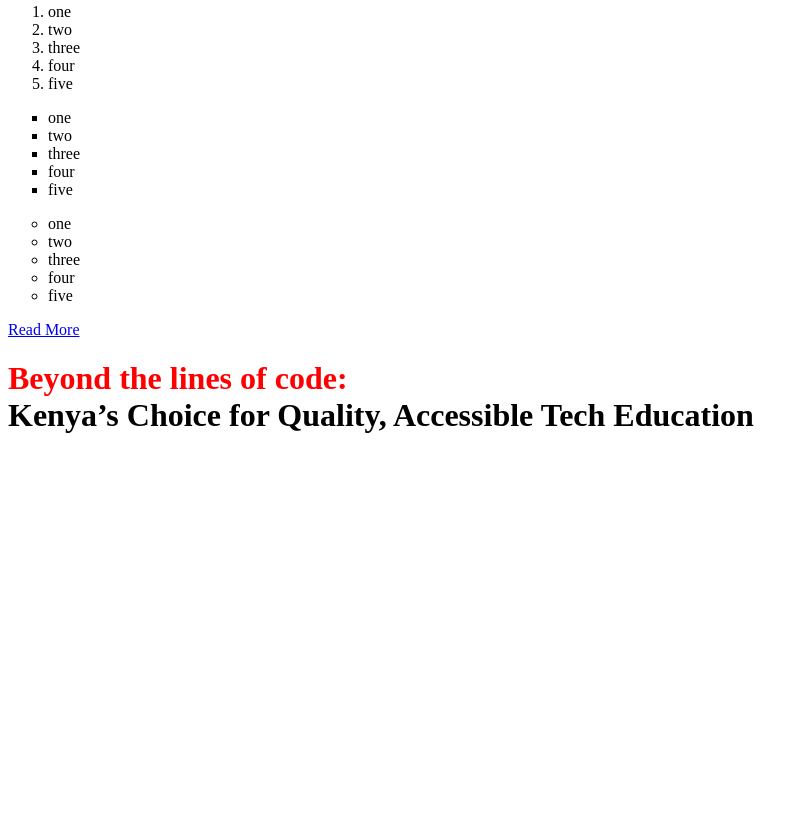
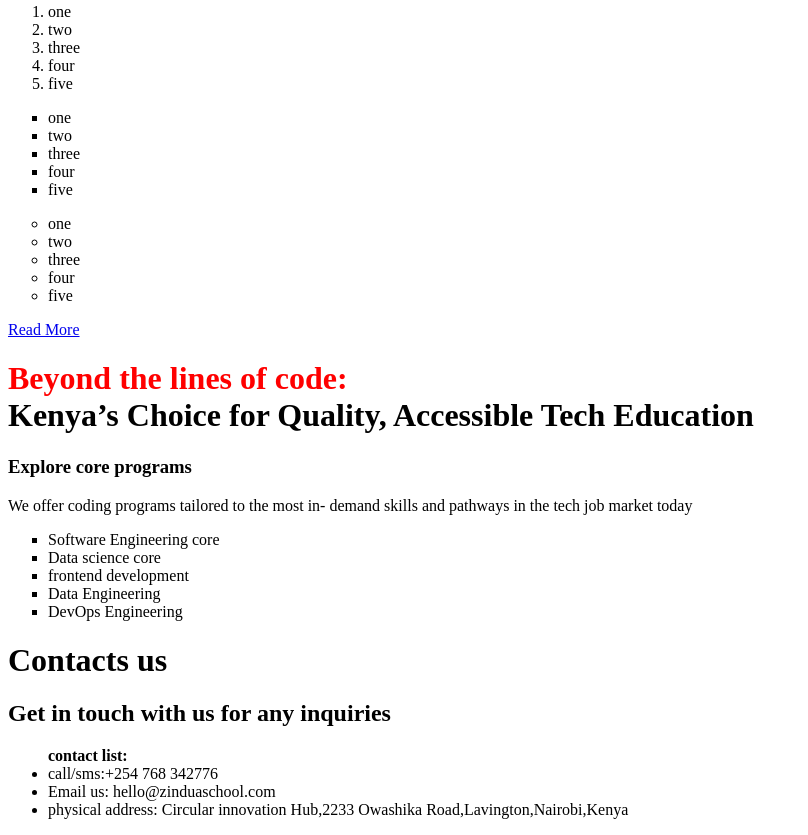
Before and after one commit to WahomeJeremy/software-dev-entry, a plain HTML site: page html0002/index.html in a window 1280 px wide. Shown: the part 1018-1853 px from the top of the page, without its empty margins (0-808 px from the left). Before the commit the page ends 1474 px from the top, so only its background shows below. Drawn offline with Linux system fonts and the light colour scheme.

Commit message:
HTML-0002

```diff
--- a/html0002/index.html
+++ b/html0002/index.html
@@ -87,7 +87,37 @@
    <div>
     <h1><span style="color: red;" >Beyond the lines of code: </span> <br>Kenya’s Choice for Quality, Accessible Tech Education</br></h1>
    </div>
-
+   <div>
+    <h3>
+        Explore core programs
+    </h3>
+    <p>We offer coding programs tailored to the most in- demand skills and pathways in the tech job market today</p>
+</div>
+<div>
+    <ul type="square">
+        <li> Software Engineering core</li>
+        <li>Data science core</li>
+        <li>frontend development</li>
+        <li>Data Engineering</li>
+        <li>DevOps Engineering</li>
+   </ul>
+</div>
+<div>
+    <h1>
+        Contacts  us
+    </h1>
+    <h2>
+        Get in touch with us for any inquiries
+    </h2>
+</div>
+<div>
+    <ul>
+        <strong>contact list:</strong>
+        <li>call/sms:+254 768 342776</li>
+        <li>Email us: hello@zinduaschool.com</li>
+        <li>physical address: Circular innovation Hub,2233 Owashika Road,Lavington,Nairobi,Kenya</li>
+    </ul>
+</div>
 
 
 </body>
```
